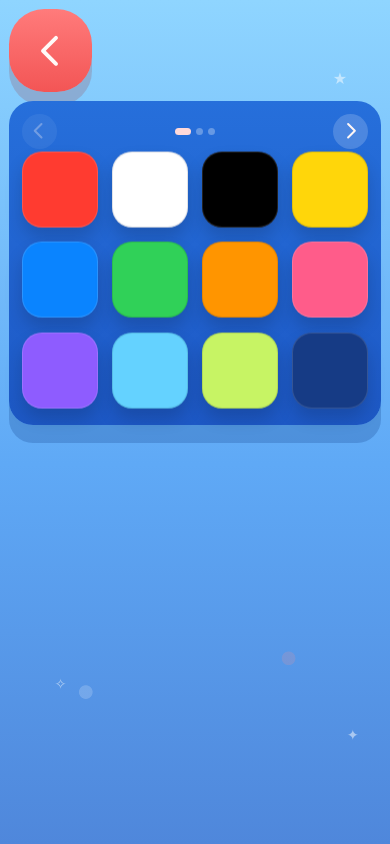
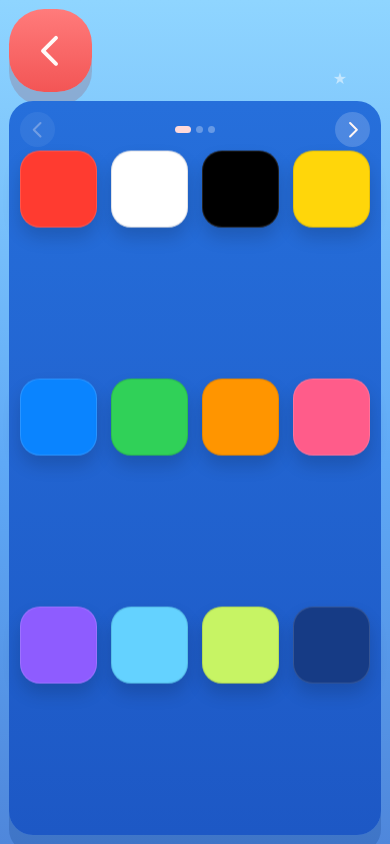
Before and after one commit to aadi-gupta/cognivisio, a Next.js app: page /colors in a window 390 px wide. Built offline with nearby package versions, Linux system fonts and the light colour scheme.

Commit message:
more pattarn

```diff
--- a/pages/colors.js
+++ b/pages/colors.js
@@ -60,7 +60,7 @@ export default function ColorsPage() {
         </div>
 
         <Link href="/" className={styles.backButton} aria-label="Back to home">
-          <CaretLeft weight="bold" className={styles.backArrowIcon} aria-hidden="true" />
+          <CaretLeft size={56} weight="bold" className={styles.backArrowIcon} aria-hidden="true" />
         </Link>
 
         <section className={`${styles.boardWrap} ${styles.colorsBoardWrap}`}>
@@ -73,7 +73,7 @@ export default function ColorsPage() {
                 disabled={page === 0}
                 aria-label="Previous color page"
               >
-                <CaretLeft weight="bold" className={styles.pagerIcon} aria-hidden="true" />
+                <CaretLeft size={22} weight="bold" className={styles.pagerIcon} aria-hidden="true" />
               </button>
               <div className={styles.pageDots} aria-hidden="true">
                 {Array.from({ length: totalPages }, (_, index) => (
@@ -90,7 +90,7 @@ export default function ColorsPage() {
                 disabled={page === totalPages - 1}
                 aria-label="Next color page"
               >
-                <CaretRight weight="bold" className={styles.pagerIcon} aria-hidden="true" />
+                <CaretRight size={22} weight="bold" className={styles.pagerIcon} aria-hidden="true" />
               </button>
             </div>
 
--- a/pages/colors/[slug].js
+++ b/pages/colors/[slug].js
@@ -90,7 +90,7 @@ export default function ColorPlayerPage() {
           className={`${styles.backHint} ${showBack ? styles.backVisible : ""}`}
           aria-label="Back to colors menu"
         >
-          <CaretLeft weight="bold" className={styles.backArrowIcon} aria-hidden="true" />
+          <CaretLeft size={50} weight="bold" className={styles.backArrowIcon} aria-hidden="true" />
         </Link>
         <button
           type="button"
@@ -100,9 +100,9 @@ export default function ColorPlayerPage() {
         >
           <span className={styles.soundIcon}>
             {soundOn ? (
-              <SpeakerHigh weight="fill" className={styles.soundIconSvg} aria-hidden="true" />
+              <SpeakerHigh size={40} weight="fill" className={styles.soundIconSvg} aria-hidden="true" />
             ) : (
-              <SpeakerSlash weight="fill" className={styles.soundIconSvg} aria-hidden="true" />
+              <SpeakerSlash size={40} weight="fill" className={styles.soundIconSvg} aria-hidden="true" />
             )}
           </span>
         </button>
--- a/pages/index.js
+++ b/pages/index.js
@@ -1,4 +1,5 @@
 import Head from "next/head";
+import Link from "next/link";
 import { Eye, Palette } from "@phosphor-icons/react";
 import styles from "../styles/Home.module.css";
 
@@ -64,13 +65,13 @@ export default function Home() {
           <h1 className={styles.title}>Little Bloom</h1>
           <div className={styles.cardGrid}>
             {featureCards.map((card) => (
-              <a key={card.title} href={card.href} className={styles.actionCard}>
+              <Link key={card.title} href={card.href} className={styles.actionCard}>
                 <span className={styles.iconWrap}>
                   {card.icon === "visual" && <Eye weight="fill" aria-hidden="true" />}
                   {card.icon === "colors" && <Palette weight="fill" aria-hidden="true" />}
                 </span>
                 <strong className={styles.cardTitle}>{card.title}</strong>
-              </a>
+              </Link>
             ))}
           </div>
         </section>
--- a/pages/visual.js
+++ b/pages/visual.js
@@ -250,7 +250,7 @@ export default function VisualPage() {
         </div>
 
         <Link href="/" className={styles.backButton} aria-label="Back to home">
-          <CaretLeft weight="bold" className={styles.backArrowIcon} aria-hidden="true" />
+          <CaretLeft size={56} weight="bold" className={styles.backArrowIcon} aria-hidden="true" />
         </Link>
 
         <section className={styles.boardWrap}>
@@ -263,7 +263,7 @@ export default function VisualPage() {
                 disabled={page === 0}
                 aria-label="Previous visual patterns"
               >
-                <CaretLeft weight="bold" className={styles.pagerIcon} aria-hidden="true" />
+                <CaretLeft size={22} weight="bold" className={styles.pagerIcon} aria-hidden="true" />
               </button>
               <div className={styles.pageDots} aria-hidden="true">
                 {Array.from({ length: totalPages }, (_, index) => (
@@ -280,7 +280,7 @@ export default function VisualPage() {
                 disabled={page === totalPages - 1}
                 aria-label="Next visual patterns"
               >
-                <CaretRight weight="bold" className={styles.pagerIcon} aria-hidden="true" />
+                <CaretRight size={22} weight="bold" className={styles.pagerIcon} aria-hidden="true" />
               </button>
             </div>
             <div className={styles.grid}>
--- a/pages/visual/[slug].js
+++ b/pages/visual/[slug].js
@@ -144,7 +144,7 @@ export default function VisualPlayerPage() {
           className={`${styles.backHint} ${showBack ? styles.backVisible : ""}`}
           aria-label="Back to visual menu"
         >
-          <CaretLeft weight="bold" className={styles.backArrowIcon} aria-hidden="true" />
+          <CaretLeft size={50} weight="bold" className={styles.backArrowIcon} aria-hidden="true" />
         </Link>
         <button
           type="button"
@@ -154,9 +154,9 @@ export default function VisualPlayerPage() {
         >
           <span className={styles.soundIcon}>
             {soundOn ? (
-              <SpeakerHigh weight="fill" className={styles.soundIconSvg} aria-hidden="true" />
+              <SpeakerHigh size={40} weight="fill" className={styles.soundIconSvg} aria-hidden="true" />
             ) : (
-              <SpeakerSlash weight="fill" className={styles.soundIconSvg} aria-hidden="true" />
+              <SpeakerSlash size={40} weight="fill" className={styles.soundIconSvg} aria-hidden="true" />
             )}
           </span>
         </button>
--- a/styles/Visual.module.css
+++ b/styles/Visual.module.css
@@ -3,11 +3,12 @@
   height: 100dvh;
   width: 100vw;
   overflow: hidden;
-  padding: clamp(0.65rem, 2vw, 1rem);
-  display: grid;
-  grid-template-columns: auto 1fr;
+  padding: 0.65rem;
+  display: flex;
+  flex-direction: column;
+  justify-content: flex-start;
   align-items: center;
-  gap: clamp(0.6rem, 1.8vw, 1.1rem);
+  gap: 0.65rem;
   background:
     radial-gradient(circle at 12% 18%, var(--sky-doodle) 0 0.35rem, transparent 0.4rem),
     radial-gradient(circle at 86% 16%, var(--sky-doodle-soft) 0 0.3rem, transparent 0.35rem),
@@ -55,7 +56,7 @@
 .backButton {
   position: relative;
   z-index: 1;
-  align-self: start;
+  align-self: flex-start;
   width: clamp(4.8rem, 10vw, 7.8rem);
   height: clamp(4.8rem, 10vw, 7.8rem);
   border-radius: 2.2rem;
@@ -77,8 +78,11 @@
   z-index: 1;
   display: flex;
   justify-content: center;
+  align-items: stretch;
   width: 100%;
+  flex: 1 1 auto;
   min-width: 0;
+  min-height: 0;
 }
 
 .colorsPage {
@@ -102,17 +106,20 @@
 }
 
 .board {
-  width: min(100%, 980px, calc((100dvh - 2rem) * 1.42));
-  padding: clamp(0.6rem, 1.6vw, 1.35rem);
+  width: 100%;
+  height: 100%;
+  max-height: calc(100dvh - 6.8rem);
+  padding: 0.8rem;
   border-radius: 2.4rem;
   background: linear-gradient(180deg, var(--app-board-top) 0%, var(--app-board-bottom) 100%);
   box-shadow: 0 18px 0 var(--app-board-shadow);
+  display: flex;
+  flex-direction: column;
+  min-height: 0;
 }
 
 .colorsBoard {
-  width: min(100%, 30rem);
-  min-height: 0;
-  padding: 0.9rem;
+  width: 100%;
 }
 
 .boardHeader {
@@ -168,13 +175,18 @@
 .grid {
   display: grid;
   grid-template-columns: repeat(6, minmax(0, 1fr));
+  grid-template-rows: repeat(3, minmax(0, 1fr));
   gap: 0.6rem;
+  flex: 1 1 auto;
+  height: 100%;
+  min-height: 0;
+  align-content: stretch;
 }
 
 .colorsGrid {
   grid-template-columns: repeat(4, minmax(0, 1fr));
   gap: 14px;
-  padding: 2px;
+  padding: 0;
   justify-items: center;
   animation: colorsFloat 5.8s ease-in-out infinite;
 }
@@ -323,17 +335,9 @@
 }
 
 @media (max-width: 900px) {
-  .page {
-    grid-template-columns: 1fr;
-    justify-items: center;
-    align-content: start;
-    gap: 0.75rem;
-  }
-
   .backButton {
     width: 5.2rem;
     height: 5.2rem;
-    justify-self: start;
   }
 
   .backArrowIcon {
@@ -345,10 +349,6 @@
     padding: 0.7rem;
     gap: 0.65rem;
   }
-
-  .colorsBoard {
-    width: min(100%, 28rem);
-  }
 }
 
 @media (orientation: portrait) {
@@ -358,19 +358,20 @@
 }
 
 @media (max-width: 720px) {
-  .colorsBoard {
-    width: min(100%, 25rem);
+  .board {
+    width: 100%;
   }
 }
 
 @media (max-width: 520px) {
   .page {
     padding: 0.55rem;
+    gap: 0.55rem;
   }
 
   .board {
-    width: min(100%, 23.75rem);
-    padding: 0.65rem;
+    width: 100%;
+    padding: 0.7rem;
     border-radius: 1.6rem;
   }
 
@@ -402,8 +403,7 @@
   }
 
   .colorsBoard {
-    width: min(100%, 23.75rem);
-    padding: 0.8rem;
+    width: 100%;
     border-radius: 1.5rem;
   }
 
@@ -421,9 +421,12 @@
 
 @media (orientation: landscape) and (max-height: 540px) {
   .page {
+    display: grid;
     grid-template-columns: auto 1fr;
     align-items: center;
-    align-content: center;
+    justify-items: stretch;
+    gap: 0.8rem;
+    padding: 0.55rem 0.8rem;
   }
 
   .backButton {
@@ -439,7 +442,8 @@
   }
 
   .board {
-    width: min(100%, 52rem);
+    width: 100%;
+    max-height: calc(100dvh - 1.1rem);
     padding: 0.6rem;
     border-radius: 1.8rem;
     box-shadow: 0 12px 0 rgba(0, 0, 0, 0.08);
@@ -459,8 +463,8 @@
   }
 
   .colorsBoard {
-    width: min(100%, 52rem);
-    padding: 0.7rem;
+    width: 100%;
+    max-height: calc(100dvh - 1.1rem);
     border-radius: 1.7rem;
   }
 
```
